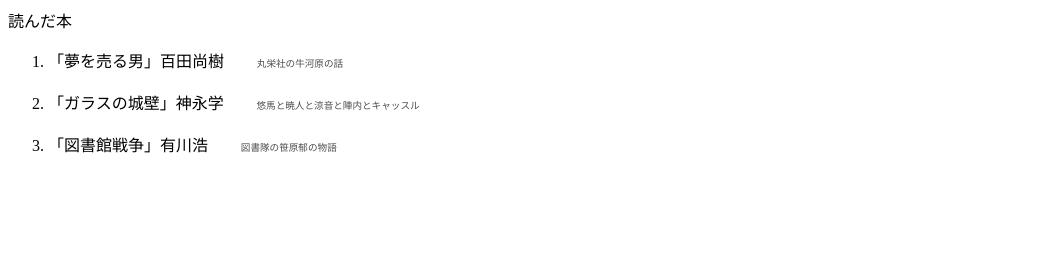
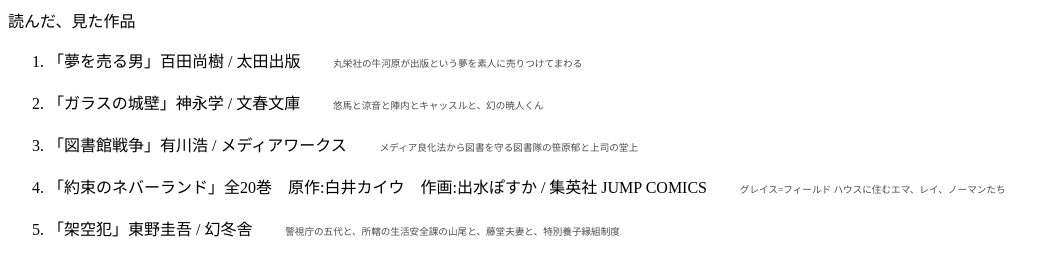
Before and after one commit to 2x255/AS-02, a plain HTML site: page index.html in a window 1280 px wide. Shown: the whole page, without its empty margins (0-1058 px from the left). Drawn offline with Linux system fonts and the light colour scheme.

Commit message:
Update index.html

```diff
--- a/index.html
+++ b/index.html
@@ -13,20 +13,28 @@
             }
         </style>
 
-        読んだ本
+        読んだ、見た作品
         <ol>
             <li>
-                「夢を売る男」百田尚樹
-                <small class="_smallA">丸栄社の牛河原の話</small>
+                「夢を売る男」百田尚樹 / 太田出版
+                <small class="_smallA">丸栄社の牛河原が出版という夢を素人に売りつけてまわる</small>
             </li><br><!--20250427-->
             <li>
-                「ガラスの城壁」神永学
-                <small class="_smallA">悠馬と暁人と涼音と陣内とキャッスル</small>
+                「ガラスの城壁」神永学 / 文春文庫
+                <small class="_smallA">悠馬と涼音と陣内とキャッスルと、幻の暁人くん</small>
             </li><br><!--20250514-->
             <li>
-                「図書館戦争」有川浩
-                <small class="_smallA">図書隊の笹原郁の物語</small>
+                「図書館戦争」有川浩 / メディアワークス
+                <small class="_smallA">メディア良化法から図書を守る図書隊の笹原郁と上司の堂上</small>
             </li><br><!--20250616-->
+            <li>
+                「約束のネバーランド」全20巻　原作:白井カイウ　作画:出水ぽすか / 集英社 JUMP COMICS
+                <small class="_smallA">グレイス=フィールド ハウスに住むエマ、レイ、ノーマンたち</small>
+            </li><br><!--20250717-->
+            <li>
+                「架空犯」東野圭吾 / 幻冬舎
+                <small class="_smallA">警視庁の五代と、所轄の生活安全課の山尾と、藤堂夫妻と、特別養子縁組制度</small>
+            </li><br><!--20250815-->
         </ol>
     </body>
 </html>
```
